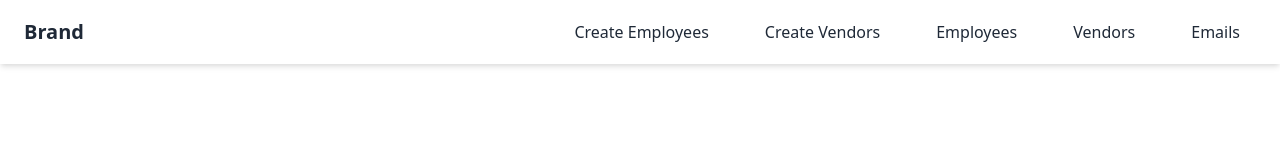
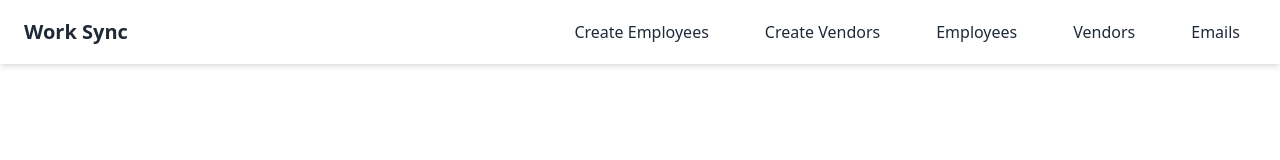
Before and after one commit to Sachin2310/work-sync-frontend, a React (Vite) app: page /emails in a window 1280 px wide. Shown: the top 160 px of the page. Built offline with nearby package versions, Linux system fonts and the light colour scheme.

Commit message:
refactor: renamed brand

```diff
--- a/src/components/EmailTemplate.jsx
+++ b/src/components/EmailTemplate.jsx
@@ -1,7 +1,5 @@
-import axios from "axios";
 import { useEffect, useState } from "react";
-import { useDispatch, useSelector } from "react-redux";
-import { setEmailList } from "../redux/additionalStates";
+import { useSelector } from "react-redux";
 
 
 const EmailTemplate = () => {
--- a/src/components/Form.jsx
+++ b/src/components/Form.jsx
@@ -1,7 +1,6 @@
 import axios from 'axios'
 import { useState } from "react"
 import { useDispatch } from 'react-redux'
-import { setEmployeType, setShowUserList } from '../redux/additionalStates'
 import { addEmployee } from '../redux/employeeSlice'
 import { addVendor } from '../redux/vendorSlice'
 import { useNavigate } from 'react-router-dom'
--- a/src/components/SideBar.jsx
+++ b/src/components/SideBar.jsx
@@ -12,7 +12,7 @@ const SideBar = () => {
             <nav className={`bg-white shadow-md`}>
                 <div className="mx-auto px-6 py-3 flex justify-between items-center">
                     <div className="text-xl font-bold text-gray-800">
-                        <a href="#">Brand</a>
+                        <a href="#">Work Sync</a>
                     </div>
                     <div className="block lg:hidden">
                         <button className="text-gray-800 focus:outline-none" id="navbar-toggle">
```
